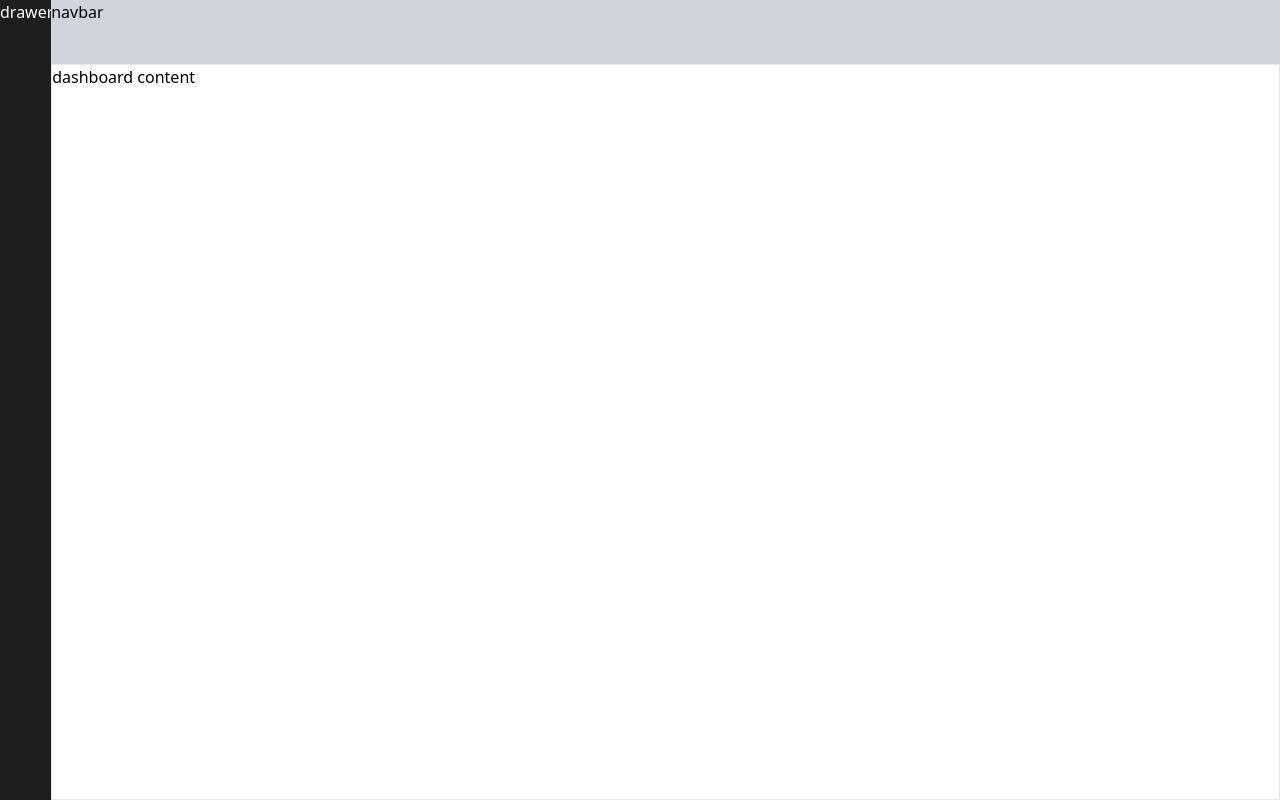
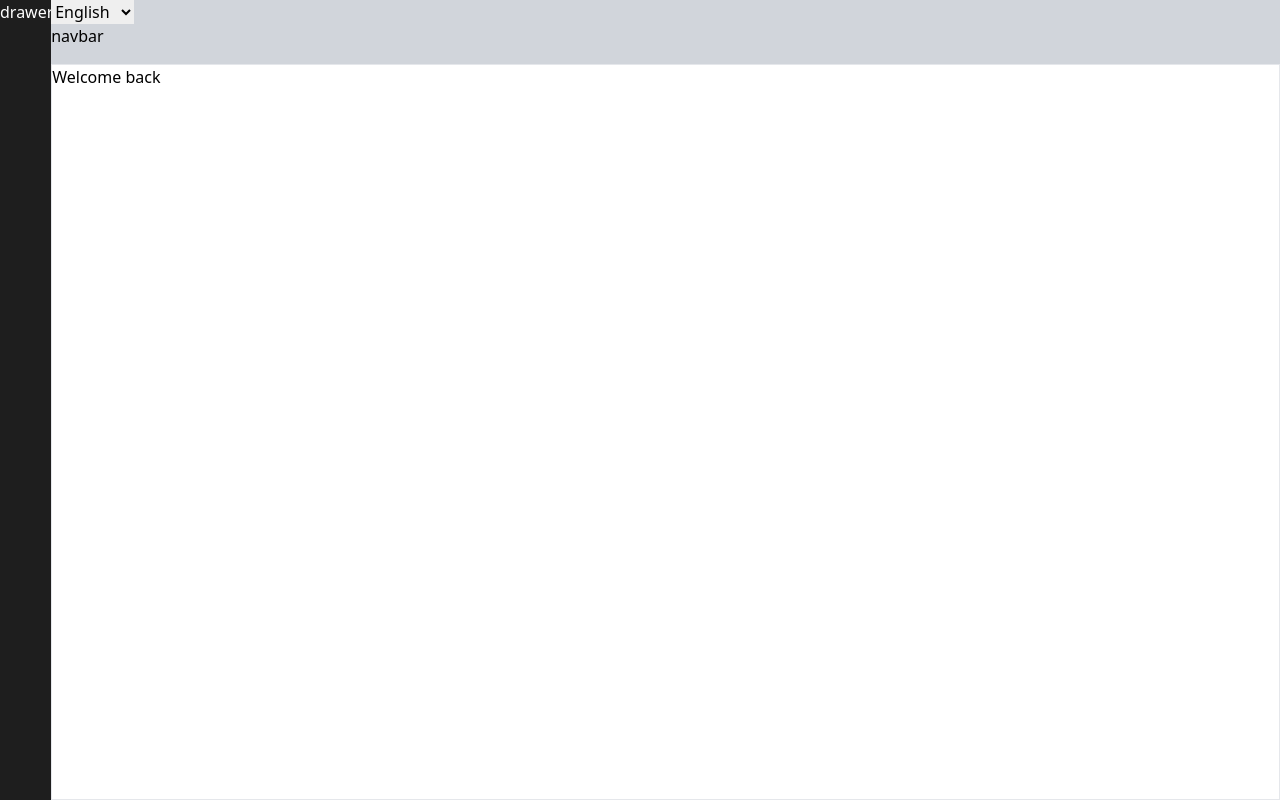
Before and after one commit to Zayada-Inc/Zayada, a React (Vite) app in the folder Clients/frontend/: page / in a window 1280 px wide. Built offline with nearby package versions, Linux system fonts and the light colour scheme.

Commit message:
dashboard layout + translations

```diff
--- a/Clients/frontend/package.json
+++ b/Clients/frontend/package.json
@@ -14,8 +14,10 @@
   "dependencies": {
     "@reduxjs/toolkit": "^1.9.2",
     "axios": "^1.3.4",
+    "i18next": "^22.4.10",
     "react": "^18.2.0",
     "react-dom": "^18.2.0",
+    "react-i18next": "^12.2.0",
     "react-redux": "^8.0.5"
   },
   "devDependencies": {
--- a/Clients/frontend/src/App.tsx
+++ b/Clients/frontend/src/App.tsx
@@ -1,3 +1,5 @@
+import 'lib/translation/i18nConfig';
+
 import { Dashboard } from 'features/Dashboard';
 
 function App() {
--- a/Clients/frontend/src/components/Navbar/Navbar.tsx
+++ b/Clients/frontend/src/components/Navbar/Navbar.tsx
@@ -1,3 +1,18 @@
+import i18next from 'i18next';
+
 export const Navbar = () => {
-  return <div className='bg-gray-300 h-[70px]'>navbar</div>;
+  // temporary
+  const handleLanguageChange = (e: any) => {
+    i18next.changeLanguage(e.target.value);
+  };
+
+  return (
+    <div className='bg-gray-300 h-[70px]'>
+      <select onClick={handleLanguageChange}>
+        <option value='en'>English</option>
+        <option value='ro'>Romana</option>
+      </select>
+      <p>navbar</p>
+    </div>
+  );
 };
--- a/Clients/frontend/src/features/Dashboard/Dashboard.tsx
+++ b/Clients/frontend/src/features/Dashboard/Dashboard.tsx
@@ -1,9 +1,12 @@
 import { ContentLayout } from 'components/Layout';
+import { useTranslation } from 'react-i18next';
 
 export const Dashboard = () => {
+  const { t } = useTranslation();
+
   return (
     <ContentLayout>
-      <div className='border h-full'> dashboard content </div>
+      <div className='h-full border'> {t('dashboard.welcomeBack')} </div>
     </ContentLayout>
   );
 };
--- /dev/null
+++ b/Clients/frontend/src/lib/translation/en.json
@@ -0,0 +1,5 @@
+{
+    "dashboard": {
+        "welcomeBack": "Welcome back"
+    }
+}
--- /dev/null
+++ b/Clients/frontend/src/lib/translation/i18nConfig.ts
@@ -0,0 +1,22 @@
+import i18n from 'i18next';
+import { initReactI18next } from 'react-i18next';
+import translationEN from './en.json';
+import translationRO from './ro.json';
+
+const resources = {
+  en: {
+    translation: translationEN,
+  },
+  ro: {
+    translation: translationRO,
+  },
+};
+
+i18n.use(initReactI18next).init({
+  resources,
+  lng: 'en',
+  fallbackLng: 'en',
+  interpolation: {
+    escapeValue: false,
+  },
+});
--- /dev/null
+++ b/Clients/frontend/src/lib/translation/ro.json
@@ -0,0 +1,5 @@
+{
+    "dashboard": {
+        "welcomeBack": "Bine ai revenit"
+    }
+}
```
Also changed, not shown: 1 other file (tests, documents, lock files or other folders).
